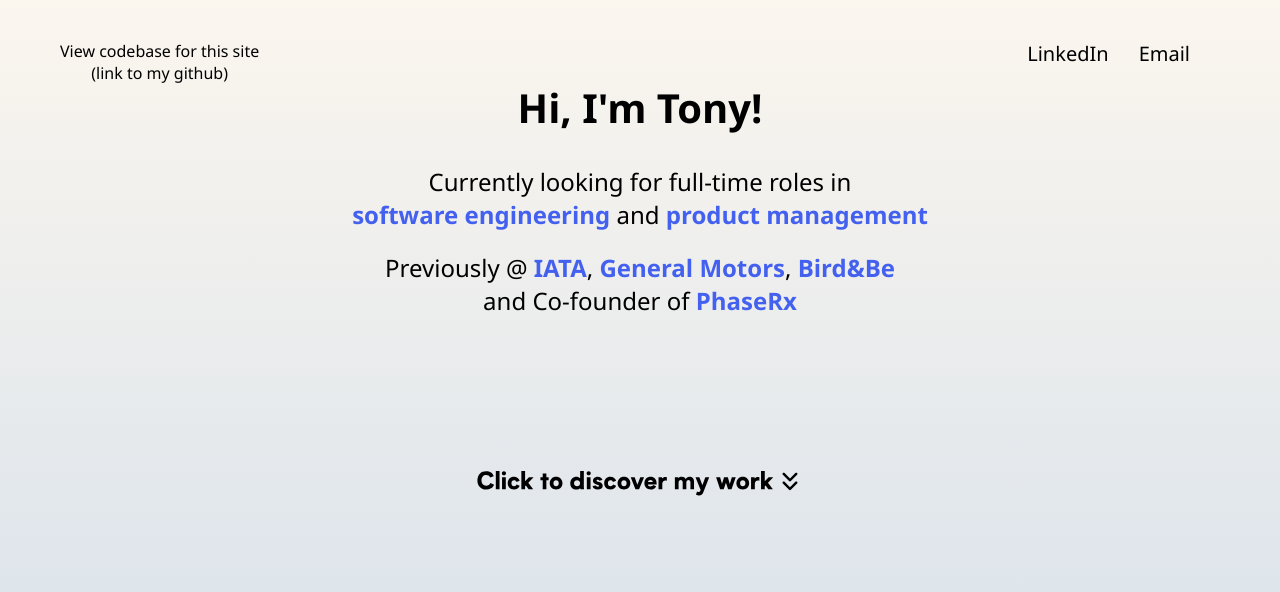
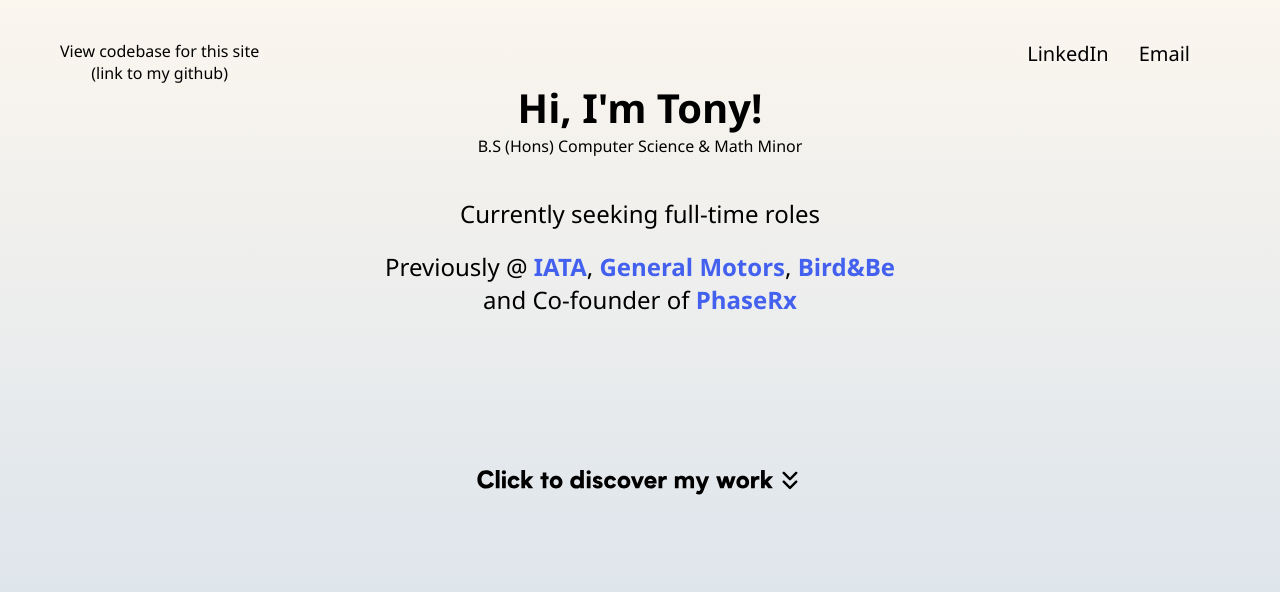
Before and after one commit to doeyeon/tony-profile, a Next.js app: page / in a window 1280 px wide. Shown: the top 592 px of the page. Built offline with nearby package versions, Linux system fonts and the light colour scheme; a web font is replaced by a local one.

Commit message:
update header text

```diff
--- a/pages/index.tsx
+++ b/pages/index.tsx
@@ -162,12 +162,13 @@ const cardVariants = {
 function IntroductionSection() {
   return (
     <CenteredSection>
-      <h2 style={{ ...fontFamilyStyle, fontWeight: 800, fontSize: 40, marginBottom: 30, textAlign: 'center' }}>Hi, I&apos;m Tony!</h2>
+      <h2 style={{ ...fontFamilyStyle, fontWeight: 800, fontSize: 40, textAlign: 'center' }}>Hi, I&apos;m Tony!</h2>
+      <h3 style={{ ...fontFamilyStyle, fontWeight: 400, fontSize: 16, marginBottom: 40, textAlign: 'center' }}>B.S (Hons) Computer Science & Math Minor</h3>
       <h3 style={{ ...fontFamilyStyle, fontWeight: 400, fontSize: 24, marginBottom: 20, textAlign: 'center' }}>
-        Currently looking for full-time roles in
-        <br />
+        Currently seeking full-time roles
+        {/* <br />
         <span style={{ fontWeight: 'bold', color: '#4361ee' }}> software engineering</span> and
-        <span style={{ fontWeight: 'bold', color: '#4361ee' }}> product management</span>
+        <span style={{ fontWeight: 'bold', color: '#4361ee' }}> product management</span> */}
       </h3>
       <h3 style={{ ...fontFamilyStyle, fontWeight: 400, fontSize: 24, textAlign: 'center' }}>
         Previously @
```
